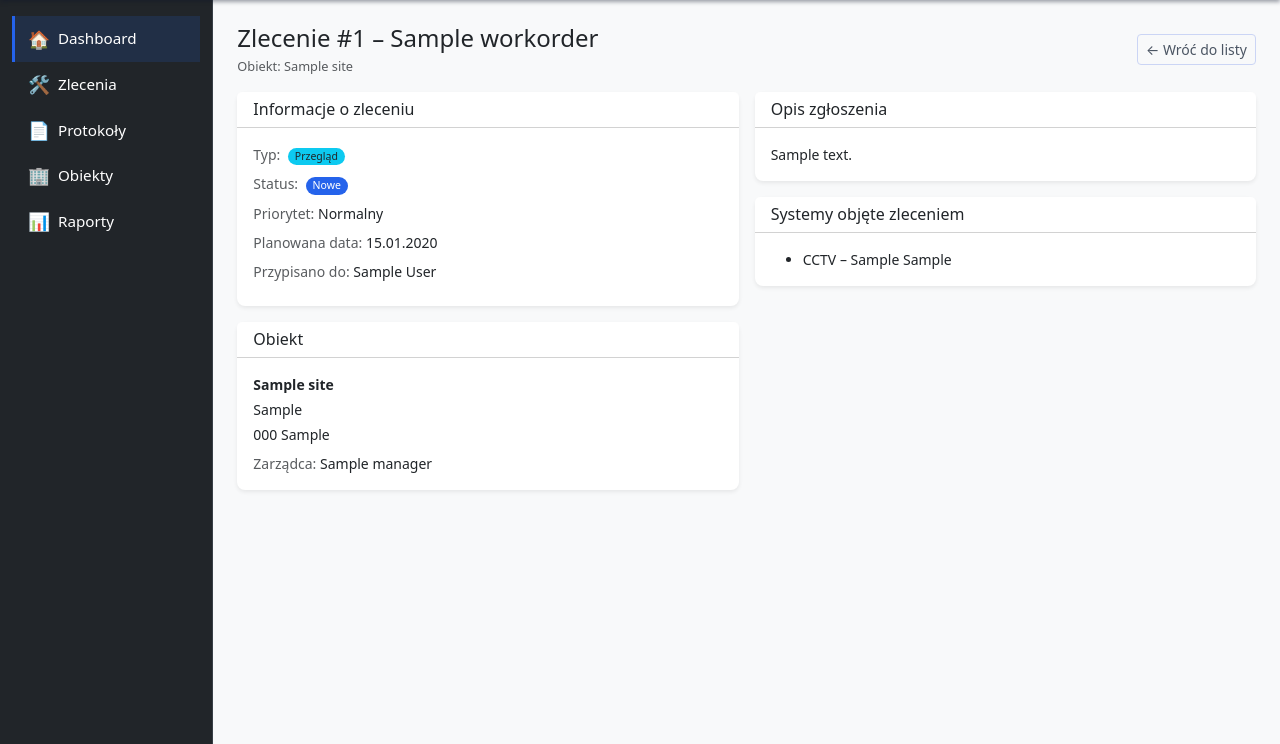
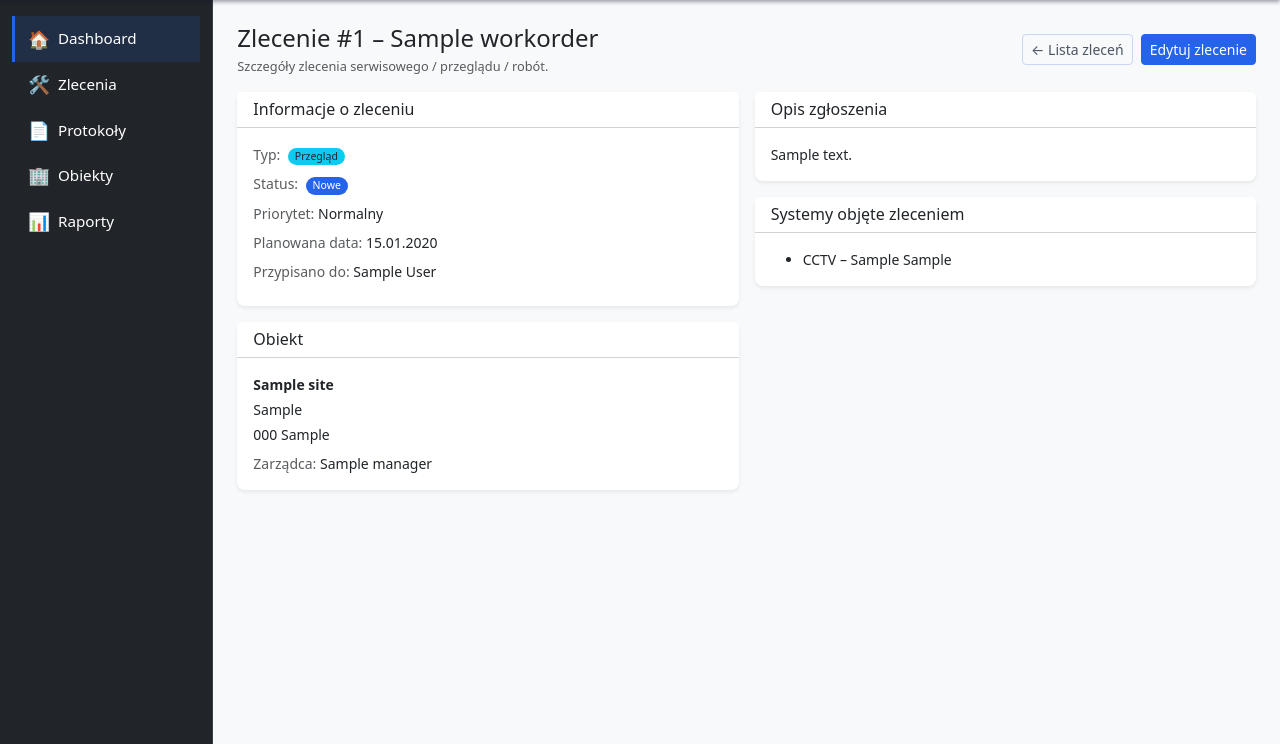
Before and after one commit to gravelTrip/allsec-portal, a Django app: page /zlecenia/1/ in a window 1280 px wide. Shown: the part 56-800 px from the top of the page. Run offline with Django 5.2, Linux system fonts and the light colour scheme; a user stored in the database is signed in; tables that the repository leaves empty hold one stand-in row (values such as "Sample post"); data that the repository does not hold is empty.

Commit message:
v 0.4.2 - możłiwość edycji formularza zlecenia

```diff
--- a/core/urls.py
+++ b/core/urls.py
@@ -8,6 +8,7 @@ urlpatterns = [
     path("zlecenia/", views.workorder_list, name="workorder_list"),
     path("zlecenia/nowe/", views.workorder_create, name="workorder_create"),
     path("zlecenia/<int:pk>/", views.workorder_detail, name="workorder_detail"),
+    path("zlecenia/<int:pk>/edytuj/", views.workorder_edit, name="workorder_edit"),
 
     path(
         "ajax/site/<int:site_id>/systems/",
--- a/core/views.py
+++ b/core/views.py
@@ -181,11 +181,15 @@ def workorder_detail(request, pk):
     # spróbujemy wyciągnąć powiązany protokół serwisowy (jeśli istnieje)
     service_report = getattr(order, "service_report", None)
 
+    can_edit = is_office(request.user)
+
     context = {
         "order": order,
         "service_report": service_report,
+        "can_edit": can_edit,
     }
     return render(request, "core/workorder_detail.html", context)
+
 
 @login_required
 def workorder_create(request):
@@ -203,8 +207,34 @@ def workorder_create(request):
 
     context = {
         "form": form,
+        "is_edit": False,
+        "order": None,
     }
     return render(request, "core/workorder_form.html", context)
+
+@login_required
+def workorder_edit(request, pk):
+    order = get_object_or_404(WorkOrder, pk=pk)
+
+    # tylko biuro może edytować zlecenia
+    if not is_office(request.user):
+        return HttpResponseForbidden("Brak uprawnień do edycji zlecenia.")
+
+    if request.method == "POST":
+        form = WorkOrderForm(request.POST, instance=order)
+        if form.is_valid():
+            form.save()
+            return redirect("core:workorder_detail", pk=order.pk)
+    else:
+        form = WorkOrderForm(instance=order)
+
+    context = {
+        "form": form,
+        "is_edit": True,
+        "order": order,
+    }
+    return render(request, "core/workorder_form.html", context)
+
 
 @login_required
 def ajax_site_systems(request, site_id):
--- a/templates/core/workorder_detail.html
+++ b/templates/core/workorder_detail.html
@@ -9,13 +9,20 @@
       Zlecenie #{{ order.id }} – {{ order.title }}
     </h1>
     <p class="text-muted small mb-0">
-        Obiekt: {{ order.site.name }}
+      Szczegóły zlecenia serwisowego / przeglądu / robót.
     </p>
   </div>
+
   <div class="d-flex gap-2">
     <a href="{% url 'core:workorder_list' %}" class="btn btn-sm btn-outline-secondary">
-        ← Wróć do listy
+      ← Lista zleceń
     </a>
+
+    {% if can_edit %}
+      <a href="{% url 'core:workorder_edit' order.pk %}" class="btn btn-sm btn-primary">
+        Edytuj zlecenie
+      </a>
+    {% endif %}
   </div>
 </div>
 
```
Also changed, not shown: templates/core/workorder_form.html (+11 -4 lines). Lines whose indentation alone changed are shown as unchanged.
